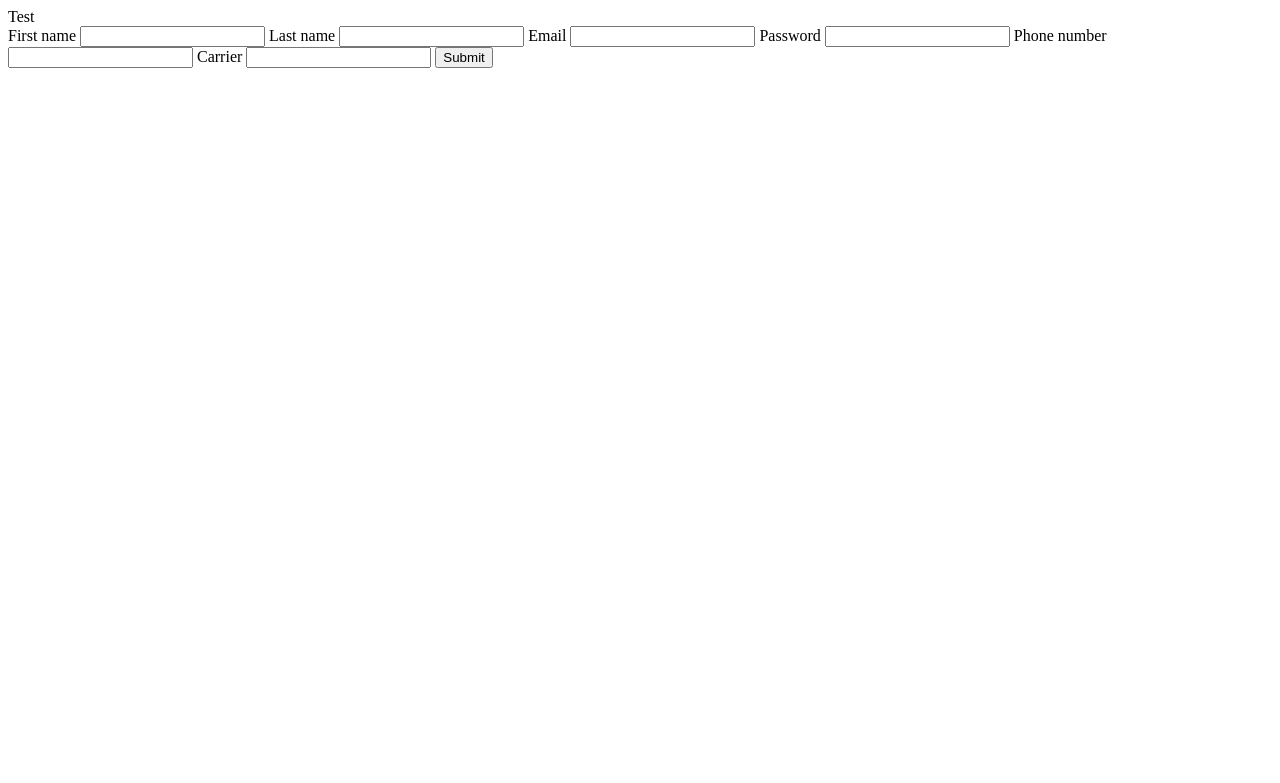
After one commit to jchristianhall/Esquire, a PHP site: page /formtest.html in a window 1280 px wide. The commit adds this page. Shown: the top 783 px of the page. Run offline with PHP 8.4, Linux system fonts and the light colour scheme.

Commit message:
Commiting changes

```diff
--- /dev/null
+++ b/public_html/formtest.html
@@ -0,0 +1,29 @@
+<?xml version = "1.0" encoding = "utf-8" ?>
+
+<html>
+<head>
+Test
+</head>
+	<body>
+		<form action = "php/newAccount.php" method = "post">
+		<label>First name </label>
+		<input type = 'text' name = 'firstName'>
+
+		<label>Last name </label>
+		<input type = 'text' name = 'lastName'>
+
+		<label>Email </label>
+		<input type = 'text' name = 'email'>
+
+		<label>Password</label>
+		<input type = 'password' name = 'password'>
+
+		<label>Phone number</label>
+		<input type = 'text' name = 'phoneNum'>
+
+		<label>Carrier</label>
+		<input type = 'text' name = 'carrier'>
+
+		<input type = "submit" value = "Submit">
+	</body>
+</html>
```
Also changed, not shown: public_html/php/login.php (+8 -0 lines), public_html/php/newAccount.php (+8 -0 lines).
